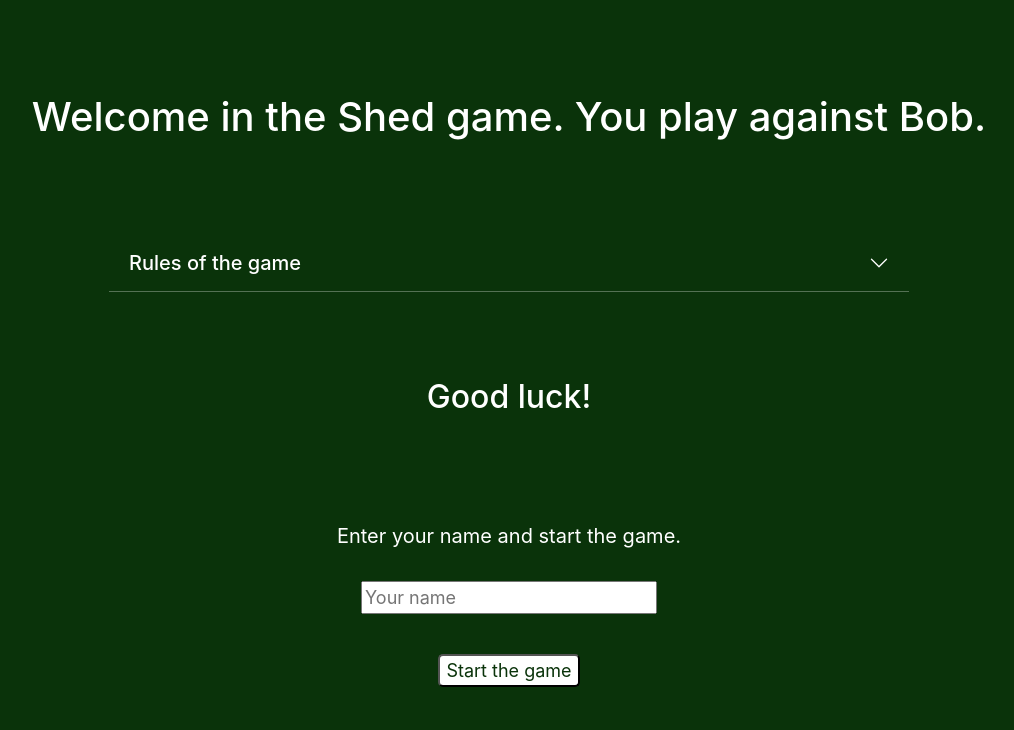
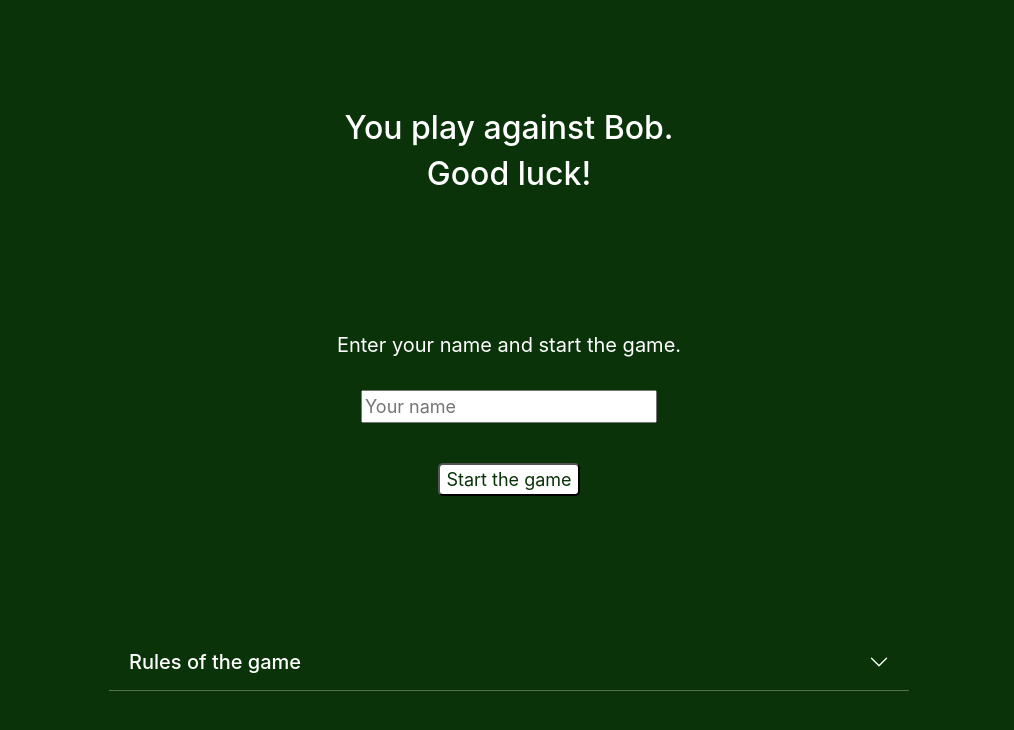
Before and after one commit to Aniko-S/HollandKocsma, a React (Create React App) app in the folder react-client/hollandkocsma/: page /single in a window 1280 px wide. Shown: the top 730 px of the page, without its empty margins (131-1145 px from the left). Built offline with nearby package versions, Linux system fonts and the light colour scheme.

Commit message:
Create singleplayer and multiplayer mode. You can see a text in multiplayer mode.

```diff
--- a/react-client/hollandkocsma/src/App.js
+++ b/react-client/hollandkocsma/src/App.js
@@ -2,6 +2,8 @@ import React, { useState } from "react";
 import { BrowserRouter as Router, Switch, Route } from "react-router-dom";
 import GameBoard from "./menuElements/GameBoard";
 import Start from "./menuElements/Start";
+import StartSinglePlayer from "./menuElements/StartSinglePlayer";
+import StartMultiPlayer from "./menuElements/StartMultiPlayer";
 import "./style.css";
 
 function App() {
@@ -15,8 +17,14 @@ function App() {
         <Route path="/game">
           <GameBoard dataArray={dataArray} requestUrl={requestUrl} />
         </Route>
+        <Route path="/single">
+          <StartSinglePlayer dataArray={dataArray} requestUrl={requestUrl} />
+        </Route>
+        <Route path="/multi">
+          <StartMultiPlayer dataArray={dataArray} requestUrl={requestUrl} />
+        </Route>
         <Route path="">
-          <Start dataArray={dataArray} requestUrl={requestUrl} />
+          <Start />
         </Route>
       </Switch>
     </Router>
--- a/react-client/hollandkocsma/src/menuElements/Start.js
+++ b/react-client/hollandkocsma/src/menuElements/Start.js
@@ -1,41 +1,21 @@
-import React, { useState } from "react";
+import React from "react";
 import { Link } from "react-router-dom";
-import axios from "axios";
 import Rules from "../Rules";
 import Accordion from "../Accordion";
 
-function Start({ dataArray, requestUrl }) {
-  const [text, setText] = useState("");
-
-  async function newGame() {
-    const name = text || "Player";
-    const setGameData = dataArray[1];
-    const { data } = await axios.post(`${requestUrl}/game/begin/${name}`, name);
-    setGameData(data);
-  }
-
+function Start() {
   return (
     <div className="start">
-      <h1 className="text-white">
-        Welcome in the Shed game. You play against Bob.
-      </h1>
+      <h1 className="text-white">Welcome in the Shed game.</h1>
       <Accordion title="Rules of the game">
         <Rules />
       </Accordion>
-      <h2 className="text-white">Good luck!</h2>
-      <div className="d-flex flex-column align-items-center">
-        <div className="nametext">Enter your name and start the game.</div>
-        <input
-          className="input"
-          type="text"
-          value={text}
-          placeholder="Your name"
-          onChange={(e) => setText(e.target.value)}
-        />
-        <Link to="/game">
-          <button className="button name" onClick={newGame}>
-            Start the game
-          </button>
+      <div>
+        <Link to="/single">
+          <button className="button name">Singleplayer</button>
+        </Link>
+        <Link to="/multi">
+          <button className="button name">Multiplayer</button>
         </Link>
       </div>
     </div>
--- /dev/null
+++ b/react-client/hollandkocsma/src/menuElements/StartMultiPlayer.js
@@ -0,0 +1,13 @@
+import React from "react";
+
+function StartMultiPlayer() {
+  return (
+    <div className="start">
+      <h1 className="text-white">
+        Sorry, multiplayer mode doesn't work yet. :(
+      </h1>
+    </div>
+  );
+}
+
+export default StartMultiPlayer;
--- /dev/null
+++ b/react-client/hollandkocsma/src/menuElements/StartSinglePlayer.js
@@ -0,0 +1,45 @@
+import React, { useState } from "react";
+import { Link } from "react-router-dom";
+import axios from "axios";
+import Rules from "../Rules";
+import Accordion from "../Accordion";
+
+function StartSinglePlayer({ dataArray, requestUrl }) {
+  const [text, setText] = useState("");
+
+  async function newGame() {
+    const name = text || "Player";
+    const setGameData = dataArray[1];
+    const { data } = await axios.post(`${requestUrl}/game/begin/${name}`, name);
+    setGameData(data);
+  }
+
+  return (
+    <div className="start">
+      <div className="text-center">
+        <h2 className="text-white">You play against Bob.</h2>
+        <h2 className="text-white">Good luck!</h2>
+      </div>
+      <div className="d-flex flex-column align-items-center">
+        <div className="nametext">Enter your name and start the game.</div>
+        <input
+          className="input"
+          type="text"
+          value={text}
+          placeholder="Your name"
+          onChange={(e) => setText(e.target.value)}
+        />
+        <Link to="/game">
+          <button className="button name" onClick={newGame}>
+            Start the game
+          </button>
+        </Link>
+      </div>
+      <Accordion title="Rules of the game">
+        <Rules />
+      </Accordion>
+    </div>
+  );
+}
+
+export default StartSinglePlayer;
```
